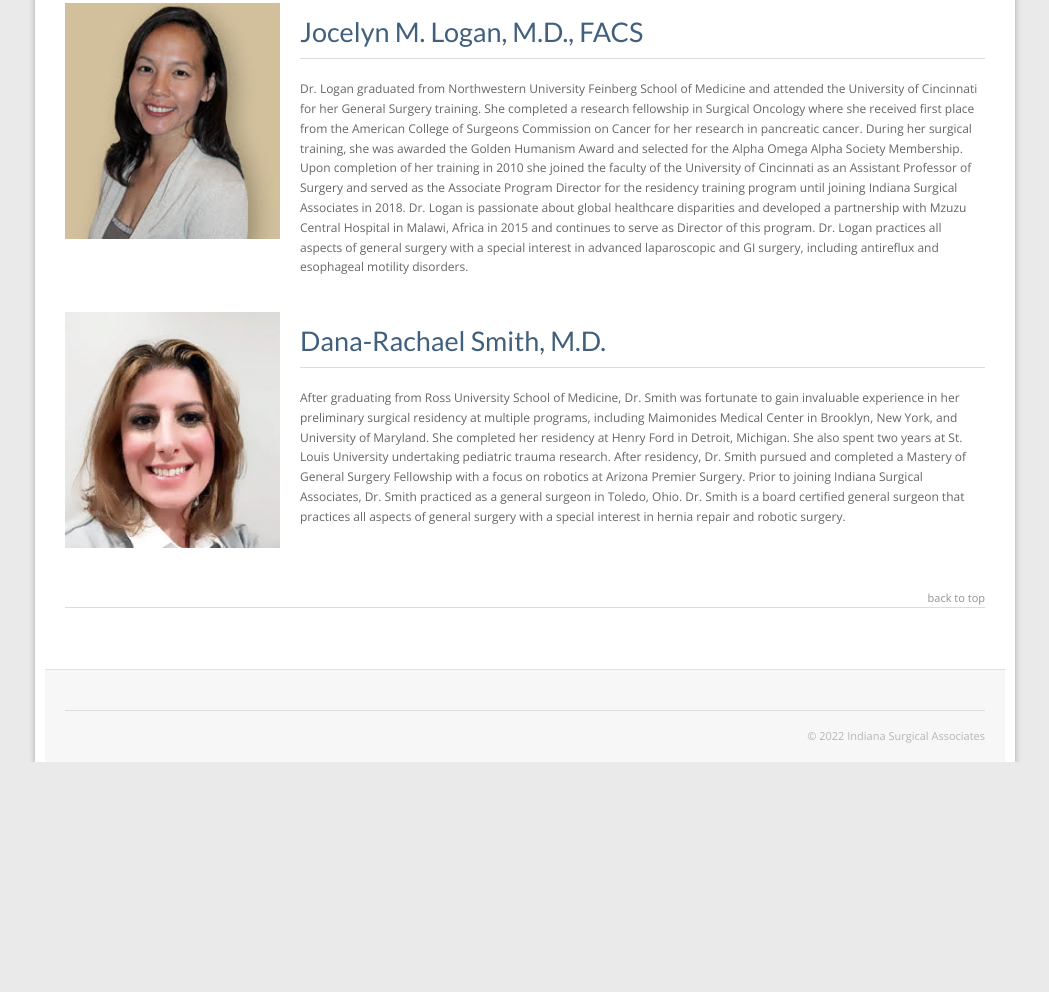
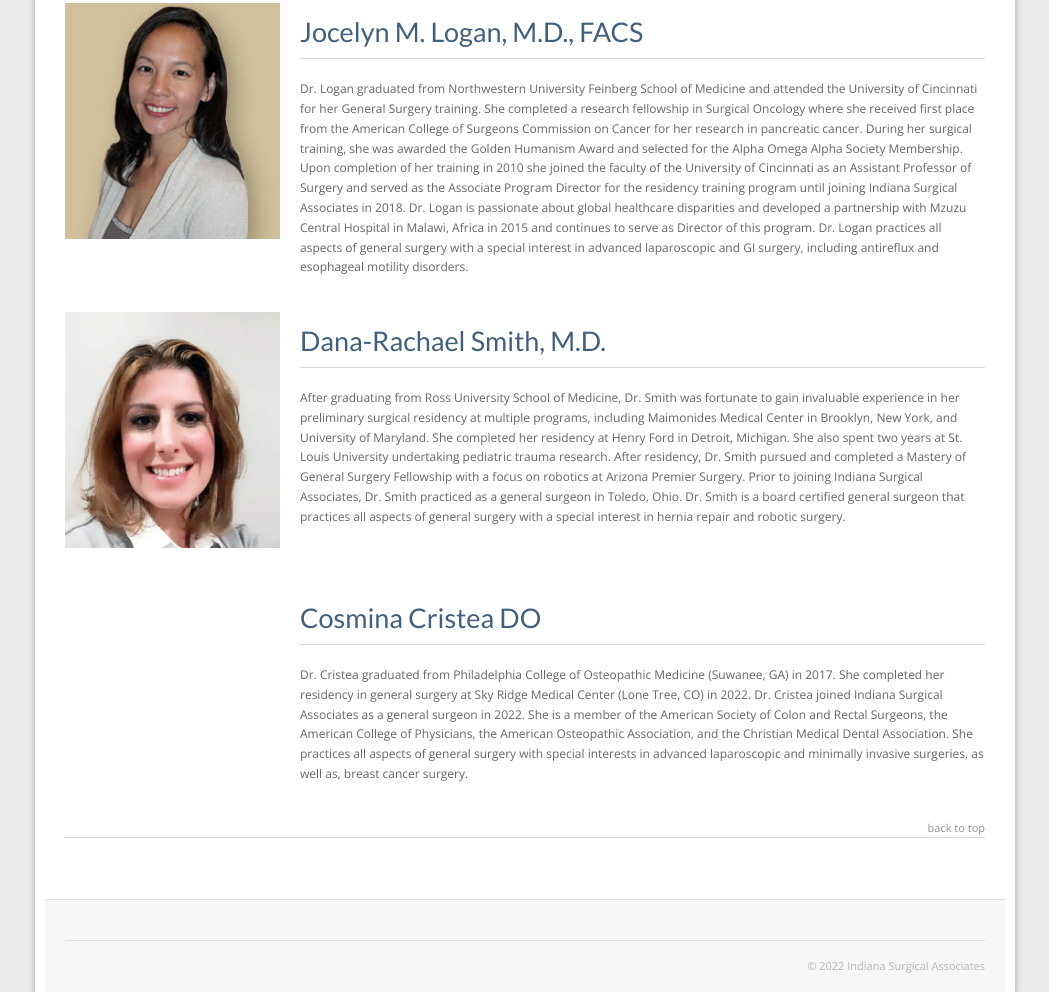
Before and after one commit to PromoWatchLLC/indianasurgicalassociates.com, a plain HTML site: page our-doctors/index.html in a window 1280 px wide. Shown: the part 3417-4409 px from the top of the page, without its empty margins (115-1164 px from the left). Before the commit the page ends 4179 px from the top, so only its background shows below. Drawn offline with nearby package versions, Linux system fonts and the light colour scheme; some packages are replaced by stand-ins of ours; a script that the page names is missing; a web font is replaced by a local one.

Commit message:
added new doctor

```diff
--- a/our-doctors/index.html
+++ b/our-doctors/index.html
@@ -141,6 +141,8 @@ Dr. Woo is a member of American College of Osteopathic Surgeons and American Ost
 <div class="row"><div class="three columns "><div class="media-item-wrapper"><a href="/uploads/dr-smith.jpg" data-rel="fancybox" /><img src="/uploads/dr-smith.jpg" alt="Dana-Rachael Smith, MD profile" /></a></div></div><div class="nine columns "><div class="gdl-header-wrapper"><div class="gdl-header-gimmick left"></div><h3 class="gdl-header-title">Dana-Rachael Smith, M.D.</h3><div class="gdl-header-gimmick right"></div></div><div class="gdl-column-item">After graduating from Ross University School of Medicine, Dr. Smith was fortunate to gain invaluable experience in her preliminary surgical residency at multiple programs, including Maimonides Medical Center in Brooklyn, New York, and University of Maryland. She completed her residency at Henry Ford in Detroit, Michigan. She also spent two years at St. Louis University undertaking pediatric trauma research. After residency, Dr. Smith pursued and completed a Mastery of General Surgery Fellowship with a focus on robotics at Arizona Premier Surgery. Prior to joining Indiana Surgical Associates, Dr. Smith practiced as a general surgeon in Toledo, Ohio. Dr. Smith is a board certified general surgeon that practices all aspects of general surgery with a special interest in hernia repair and robotic surgery.
 </div></div><div class="clear"></div></div>
 
+<div class="row"><div class="three columns "><div class="media-item-wrapper"><a href="/uploads/" data-rel="fancybox" /></a></div></div><div class="nine columns "><div class="gdl-header-wrapper"><div class="gdl-header-gimmick left"></div><h3 class="gdl-header-title">Cosmina Cristea DO</h3><div class="gdl-header-gimmick right"></div></div><div class="gdl-column-item">Dr. Cristea graduated from Philadelphia College of Osteopathic Medicine (Suwanee, GA) in 2017.  She completed her residency in general surgery at Sky Ridge Medical Center (Lone Tree, CO) in 2022.  Dr. Cristea joined Indiana Surgical Associates as a general surgeon in 2022.  She is a member of the American Society of Colon and Rectal Surgeons, the American College of Physicians, the American Osteopathic Association, and the Christian Medical Dental Association. She practices all aspects of general surgery with special interests in advanced laparoscopic and minimally invasive surgeries, as well as, breast cancer surgery.</div></div><div class="clear"></div></div>
+
 
 	<div class="row"><div class="twelve columns "><div class="gdl-divider"><div class="scroll-top">back to top</div></div></div><div class="clear"></div></div></div><div class="clear"></div></div></div><div class="clear"></div></div>		<div class="clear"></div>
 	</div> <!-- page wrapper -->
```
